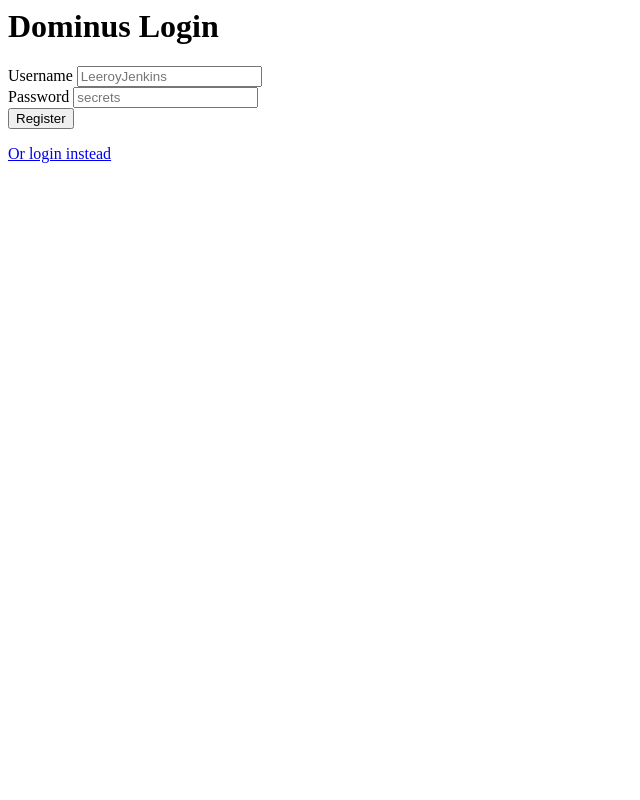
After one commit to EliRibble/dominus, a Python web app: template dominus/templates/register.html in a window 1280 px wide. The commit adds this page. Shown: the whole page, without its empty margins (0-640 px from the left). Run offline with Jinja, Linux system fonts and the light colour scheme; the template is opened without the code that fills it, so the values that code supplies are empty.

Commit message:
Use some simple layout inheritance to start creating a consisten style
I also threw in a mostly empty css file to prove where it should go

```diff
--- /dev/null
+++ b/dominus/static/css/dominus.css
@@ -0,0 +1,3 @@
+body {
+	color: black;
+}
--- /dev/null
+++ b/dominus/templates/navbar.html
@@ -0,0 +1 @@
+<span>Dominus </span><a href="/kingdoms/">All Kingdoms</a><a href="/kingdoms/mine/">My Kingdoms</a>
--- /dev/null
+++ b/dominus/templates/register.html
@@ -0,0 +1,23 @@
+<html>
+<h1>Dominus Login</h1>
+{% if error %}
+<span class="error">{{ error }}</span>
+{% endif %}
+<form method="POST" action="/register/">
+  <div class="row">
+    <div class="six columns">
+      <label for="username">Username</label>
+      <input id="username" type="text" name="username" placeholder="LeeroyJenkins"></input>
+    </div>
+
+    <div class="six columns">
+      <label for="password">Password</label>
+      <input id="password" type="password" name="password" placeholder="secrets"></input>
+    </div>
+  </div>
+  <div class="row">
+    <input type="submit" value="Register"></input>
+  </div>
+</form>
+<a href="/login/">Or login instead</a>
+</html>
```
Also changed, not shown: dominus/templates/base.html (added, +15 -0 lines), dominus/templates/layout.html (+5 -11 lines), dominus/templates/login.html (added, +20 -0 lines), dominus/templates/root.html (+4 -9 lines).
